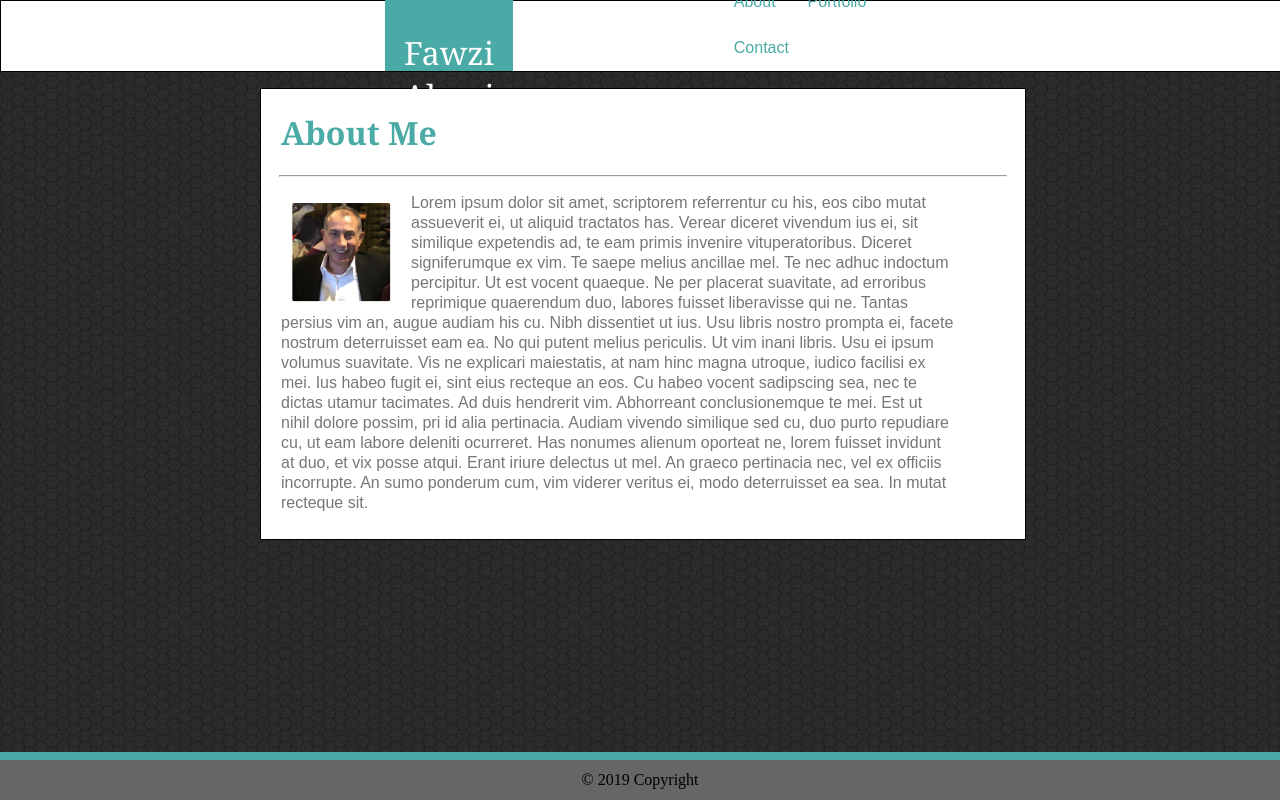
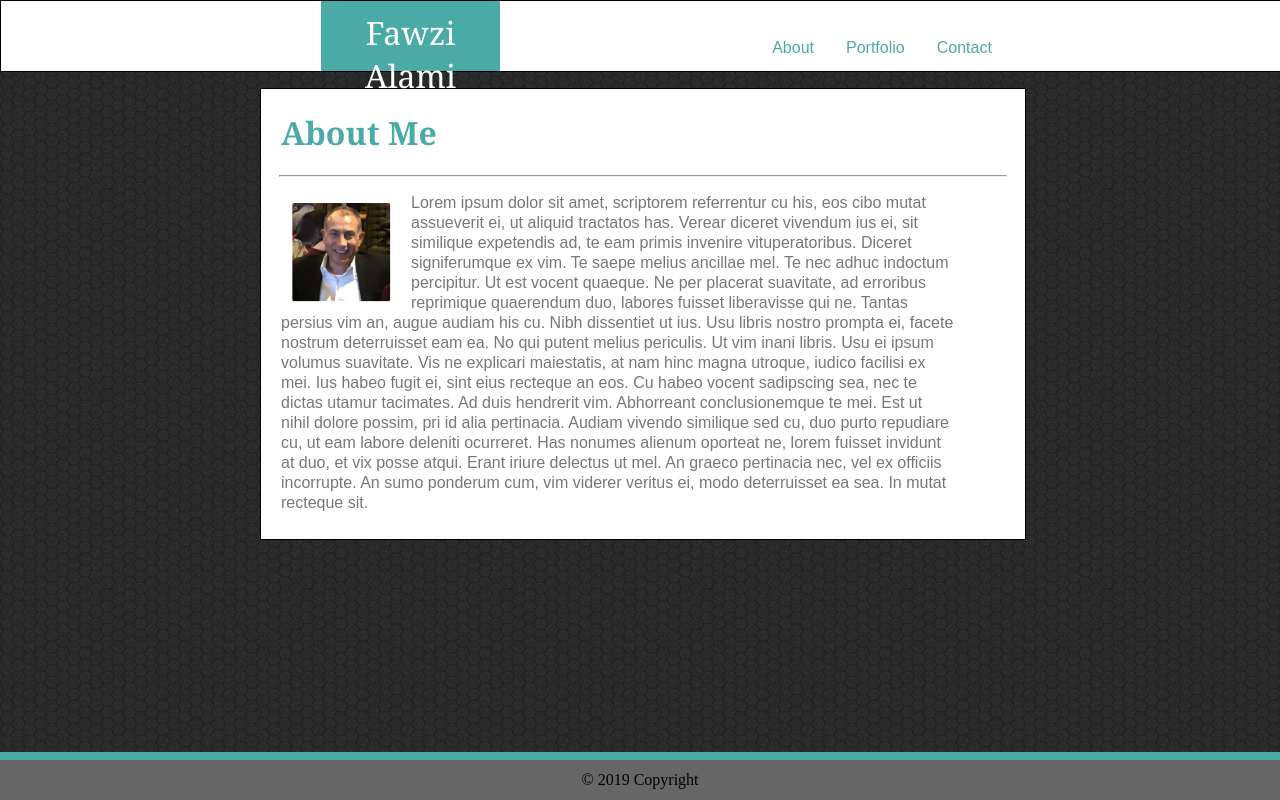
Before and after one commit to az9000/Basic-Portfolio, a plain HTML site: page index.html in a window 1280 px wide. Drawn offline with Linux system fonts and the light colour scheme.

Commit message:
fixing more css styling

```diff
--- a/assets/css/contact.css
+++ b/assets/css/contact.css
@@ -39,10 +39,10 @@ header {
 #name-box {
     position: absolute;
     bottom: 0;
-    left: 30%;
-    height: 12vh;
+    left: 25%;
+    height: 100%;
     background-color: #4aaaa5;
-    width: 10vw;
+    width: 14vw;
     text-align:center;
 }
 
@@ -50,7 +50,7 @@ header {
     font-size: 32px;
     color: white;
     position: relative;
-    top: 25%;
+    top: -32%;
     left: 0;
     font-family: Georgia, 'Times New Roman', Times, serif;
 }
@@ -58,9 +58,9 @@ header {
 #nav-menu {
     position: absolute;
     bottom: 0;
-    left: 56%;
-    height: 12vh;
-    width: 14vw;
+    left: 59%;
+    height: 100%;
+    width: 25vw;
 }
 
 #content-div {
--- a/assets/css/portfolio.css
+++ b/assets/css/portfolio.css
@@ -39,10 +39,10 @@ header {
 #name-box {
     position: absolute;
     bottom: 0;
-    left: 30%;
-    height: 12vh;
+    left: 25%;
+    height: 100%;
     background-color: #4aaaa5;
-    width: 10vw;
+    width: 14vw;
     text-align:center;
 }
 
@@ -50,7 +50,7 @@ header {
     font-size: 32px;
     color: white;
     position: relative;
-    top: 25%;
+    top: -32%;
     left: 0;
     font-family: Georgia, 'Times New Roman', Times, serif;
 }
@@ -58,9 +58,9 @@ header {
 #nav-menu {
     position: absolute;
     bottom: 0;
-    left: 56%;
-    height: 12vh;
-    width: 14vw;
+    left: 59%;
+    height: 100%;
+    width: 25vw;
 }
 
 #content-div {
--- a/assets/css/style.css
+++ b/assets/css/style.css
@@ -39,10 +39,10 @@ header {
 #name-box {
     position: absolute;
     bottom: 0;
-    left: 30%;
-    height: 12vh;
+    left: 25%;
+    height: 100%;
     background-color: #4aaaa5;
-    width: 10vw;
+    width: 14vw;
     text-align:center;
 }
 
@@ -50,7 +50,7 @@ header {
     font-size: 32px;
     color: white;
     position: relative;
-    top: 25%;
+    top: -32%;
     left: 0;
     font-family: Georgia, 'Times New Roman', Times, serif;
 }
@@ -58,9 +58,9 @@ header {
 #nav-menu {
     position: absolute;
     bottom: 0;
-    left: 56%;
-    height: 12vh;
-    width: 14vw;
+    left: 59%;
+    height: 100%;
+    width: 25vw;
 }
 
 #content-div {
```
